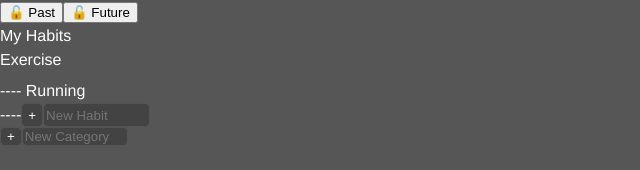
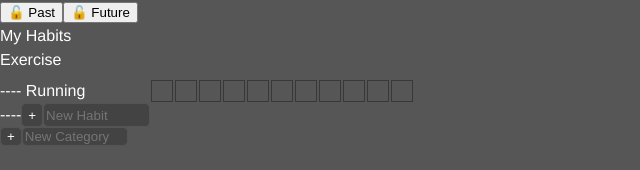
Before and after one commit to Azoghal/2-habit-tracker, a React app: page / in a window 1280 px wide. Shown: the top 170 px of the page, without its empty margins (0-640 px from the left). Built offline with nearby package versions, Linux system fonts and the light colour scheme; the HTML template or start-up script is replaced by a standard one.

Commit message:
style adjustments

```diff
--- a/src/components/Box.tsx
+++ b/src/components/Box.tsx
@@ -5,5 +5,9 @@ interface IBoxProps {
 export function Box(props: IBoxProps) {
   const className = `box-box box-box__${props.state == 2 ? "full" : props.state == 1 ? "half" : "empty"}`;
 
-  return <div className={className}></div>;
+  return (
+    <div className="box-box-container">
+      <div className={className}></div>
+    </div>
+  );
 }
--- a/src/sass/_components/box.scss
+++ b/src/sass/_components/box.scss
@@ -1,6 +1,9 @@
 @use "../_vars/variables" as *;
 @use "../_vars/colours" as *;
 
+.box-box-container {
+    border: 1px solid $checkbox-border-colour;
+}
 
 .box-box {
 
--- a/src/sass/_components/checkbox.scss
+++ b/src/sass/_components/checkbox.scss
@@ -2,7 +2,7 @@
 @use "../_vars/variables" as *;
 .checkbox-container {
   // line-height:0;
-  width: 30px;
+  width: 24px;
   display: flex;
   align-items: center;
   justify-content: center;
--- a/src/sass/_vars/_colours.scss
+++ b/src/sass/_vars/_colours.scss
@@ -8,7 +8,8 @@ $black: #000000;
 $green: #004e07;
 $light-green: #006909;
 
-$checkbox-fill: $black;
+$checkbox-fill: $darkest-grey;
+$checkbox-border-colour: $dark-grey;
 
 $body-bg: $lightest-grey;
 $body-colour: $white;
```
